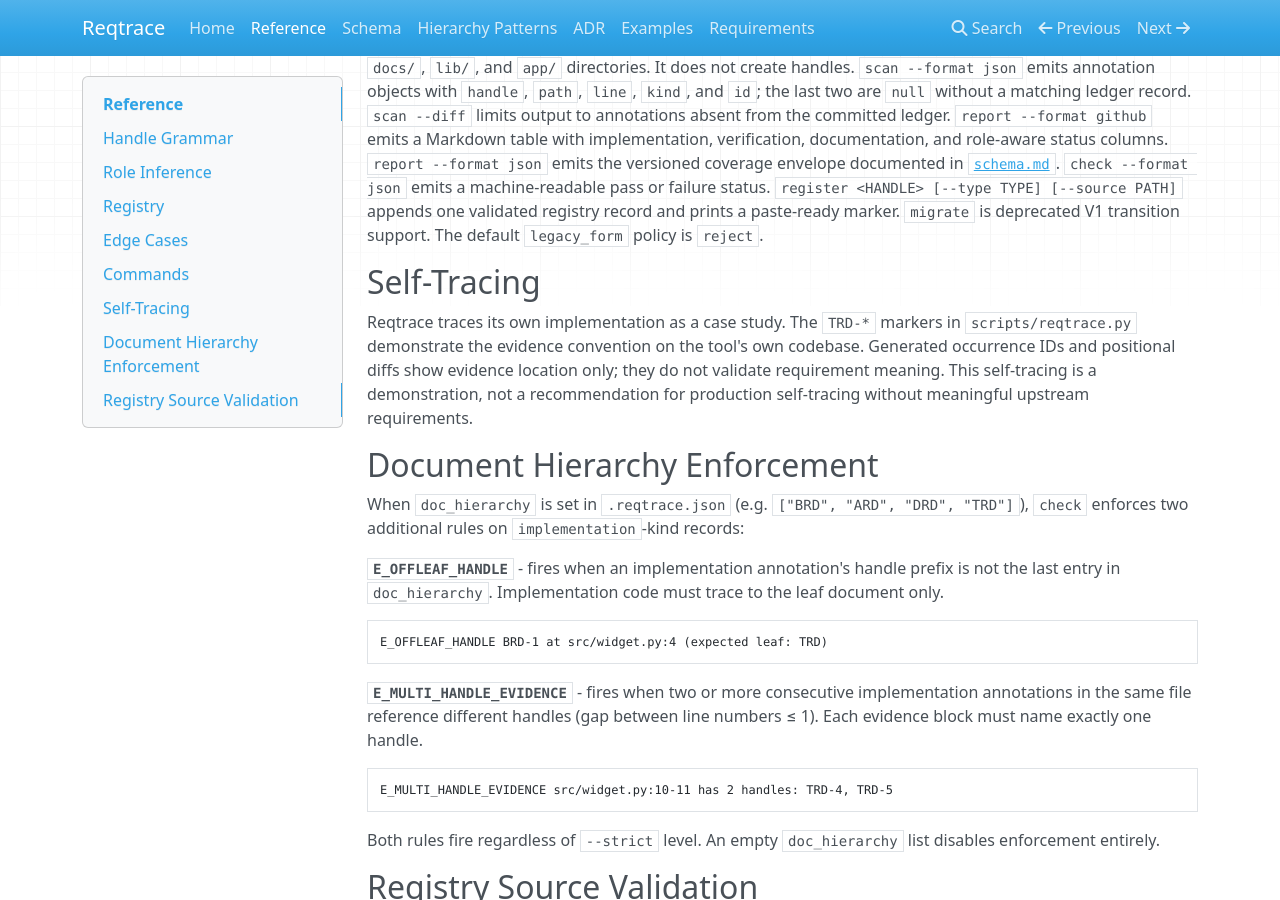
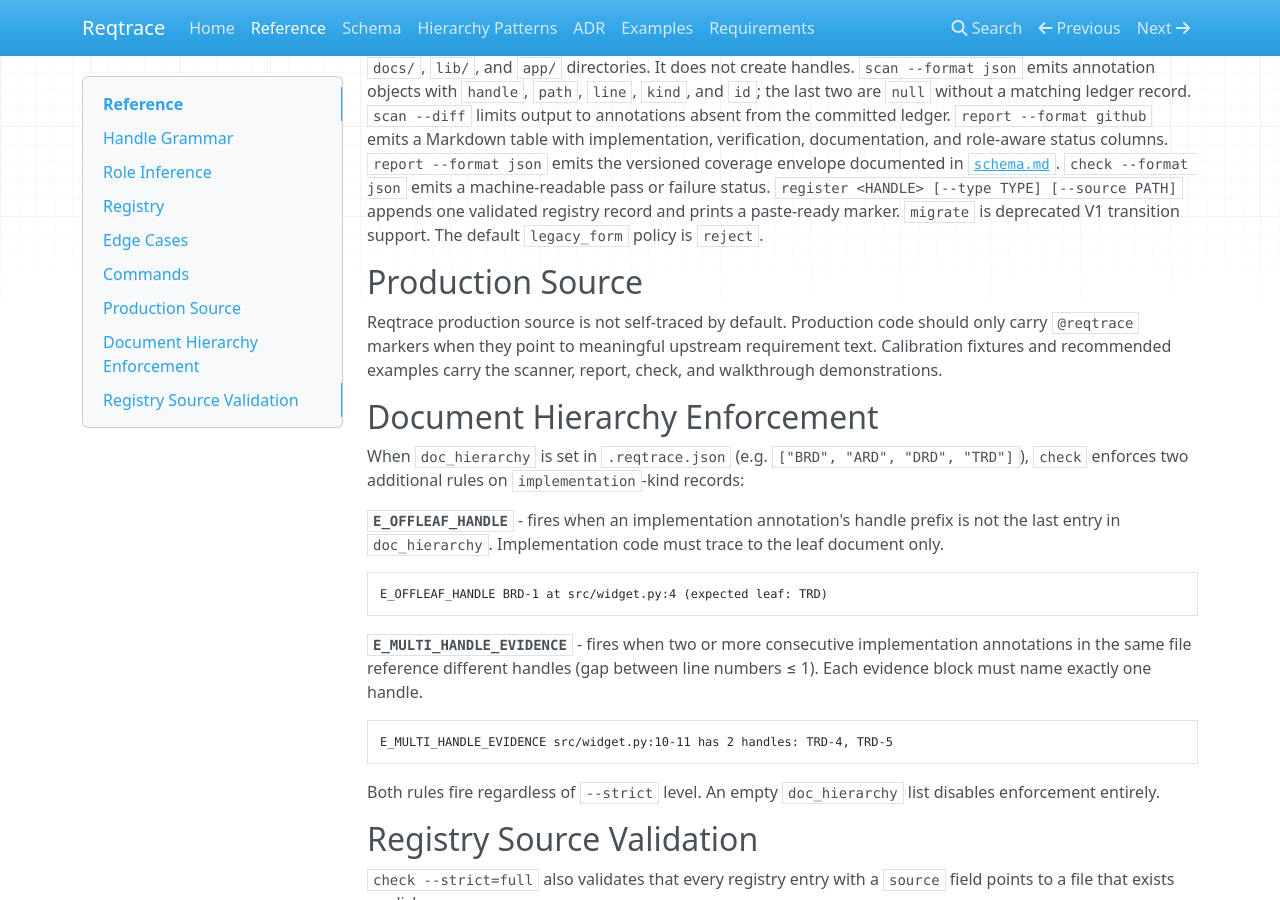
Before and after one commit to paragon-ux/Reqtrace, an MkDocs documentation site: the page built from docs/reference.md, in a window 1280 px wide and 900 px high, scrolled down 727 px. Built offline with MkDocs 1.6.1, drawn with Linux system fonts in a browser that asks for light colours; nearby versions of some CDN libraries.

```diff
--- a/docs/reference.md
+++ b/docs/reference.md
@@ -35,9 +35,9 @@ For moved files, run `generate` and `render`; do not edit the ledger manually.
 `register <HANDLE> [--type TYPE] [--source PATH]` appends one validated registry record and prints a paste-ready marker.
 `migrate` is deprecated V1 transition support. The default `legacy_form` policy is `reject`.
 
-## Self-Tracing
+## Production Source
 
-Reqtrace traces its own implementation as a case study. The `TRD-*` markers in `scripts/reqtrace.py` demonstrate the evidence convention on the tool's own codebase. Generated occurrence IDs and positional diffs show evidence location only; they do not validate requirement meaning. This self-tracing is a demonstration, not a recommendation for production self-tracing without meaningful upstream requirements.
+Reqtrace production source is not self-traced by default. Production code should only carry `@reqtrace` markers when they point to meaningful upstream requirement text. Calibration fixtures and recommended examples carry the scanner, report, check, and walkthrough demonstrations.
 
 ## Document Hierarchy Enforcement
 
```
Also changed, not shown: AGENTS.md (+1 -1 lines), README.md (+1 -1 lines), docs/V2/codex-annotation-cleanup.md (+2 -2 lines), examples/calibration/01-full-coverage/README.md (added, +3 -0 lines), examples/calibration/README.md (+2 -0 lines), skills/reqtrace-annotation/SKILL.md (+1 -1 lines), 3 other files.
